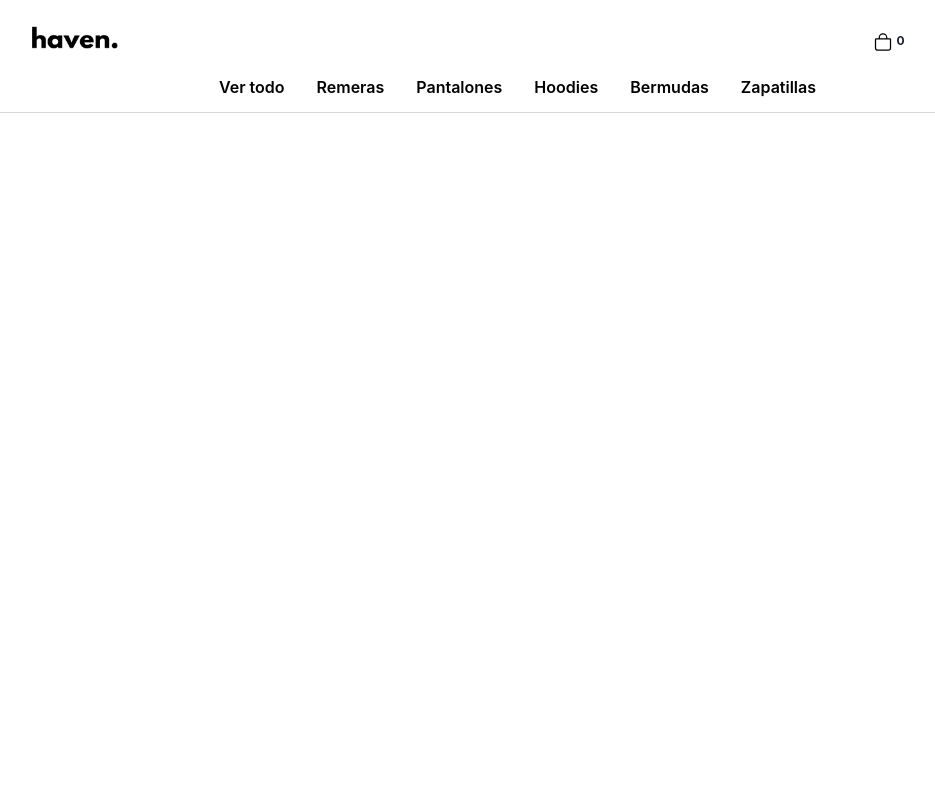
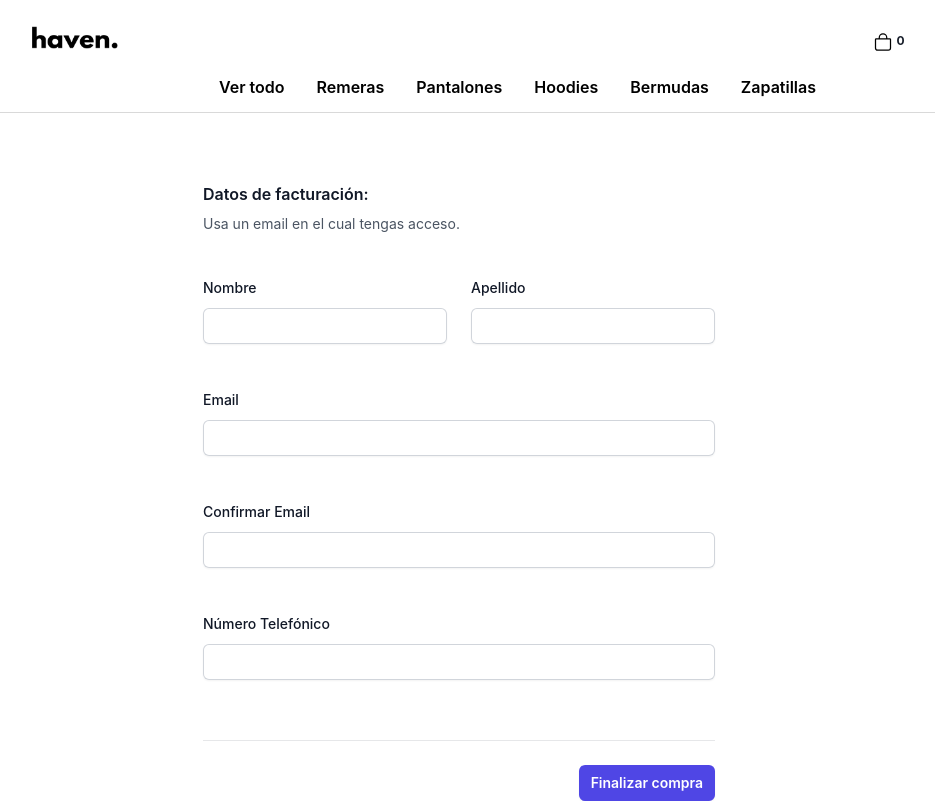
Before and after one commit to juanisuarez28/CreaTuLandingSuarez, a React (Vite) app: page /checkout in a window 1280 px wide. Shown: the whole page, without its empty margins (181-1116 px from the left). Built offline with nearby package versions, Linux system fonts and the light colour scheme.

Commit message:
formulario de compra listo

```diff
--- a/package.json
+++ b/package.json
@@ -24,7 +24,8 @@
     "react-router-dom": "^6.24.0",
     "react-spinners": "^0.14.1",
     "react-toastify": "^10.0.5",
-    "styled-components": "^6.1.11"
+    "styled-components": "^6.1.11",
+    "sweetalert2": "^11.12.2"
   },
   "devDependencies": {
     "@types/react": "^18.2.66",
--- a/src/components/Checkout/Checkout.jsx
+++ b/src/components/Checkout/Checkout.jsx
@@ -1,18 +1,262 @@
-import { Box } from "@chakra-ui/react";
-import React, { useState } from "react";
-import { CheckIcon } from '@heroicons/react/20/solid'
+import { Box, Flex, FormControl } from "@chakra-ui/react";
+import React, { useContext, useState } from "react";
+import { CheckIcon } from "@heroicons/react/20/solid";
+import Context from "../../context/CartContext";
+import { addDoc, collection, Timestamp } from "firebase/firestore";
+import { db } from "../../config/Firebase";
+import Swal from "sweetalert2";
 
 const Checkout = () => {
+  const { cart, getTotalPrice } = useContext(Context);
+
+  const [error, setError] = useState({});
+
   const [user, setUser] = useState({
     name: "",
+    lastname: "",
     email: "",
     repeatedEmail: "",
     phone: "",
   });
 
+  function redirectToHome() {
+    function redirect() {
+      window.location.href = "/";
+    }
+
+    // Establece un temporizador para ejecutar la función redirect después de 2000 milisegundos (2 segundos)
+    setTimeout(redirect, 3800);
+  }
+
+  const updateUser = (event) => {
+    setUser((user) => ({
+      ...user,
+      [event.target.name]: event.target.value,
+    }));
+  };
+
+  const getOrder = async () => {
+    if (!validateForm()) {
+      return;
+    }
+
+    if (cart.length === 0) {
+      Swal.fire({
+        icon: "error",
+        title: "Oops...",
+        text: "Parece que no agregaste ningun elemento al carrito aún",
+        footer: "<p> Vuelve a la tienda y agrega un producto!</p>",
+      });
+      return;
+    }
+
+    const ordersCollection = collection(db, "orders"); //describo la coleccion
+
+    try {
+      const order = {
+        //creo la orden con los datos necesarios
+        buyer: user,
+        cart: cart,
+        total: getTotalPrice(),
+        fechadecompra: Timestamp.now(),
+      };
+
+      const orderRef = await addDoc(ordersCollection, order); //la envio a firebase
+
+      let timerInterval;
+      Swal.fire({
+        title: "Muchas gracias por tu compra! ",
+        html: "Redireccionando al inicio...",
+        icon:"success",
+        timer: 3500,
+        timerProgressBar: true,
+        didOpen: () => {
+          Swal.showLoading();
+          const timer = Swal.getPopup().querySelector("b");
+          timerInterval = setInterval(() => {
+            timer.textContent = `${Swal.getTimerLeft()}`;
+          }, 100);
+        },
+        willClose: () => {
+          clearInterval(timerInterval);
+        },
+      }).then((result) => {
+        /* Read more about handling dismissals below */
+        if (result.dismiss === Swal.DismissReason.timer) {
+          console.log("I was closed by the timer");
+        }
+      });
+
+      redirectToHome();
+    } catch (error) {
+      console.log(error);
+    }
+  };
+
+  const validateForm = () => {
+    const errors = {};
+    if (!user.name || !user.lastname) {
+      errors.name = "Tenés que agregar un nombre/apellido.";
+    } else if (
+      user.name.length < 3 ||
+      (user.name.length > 15 && user.lastname.length < 3) ||
+      user.lastname.length > 15
+    ) {
+      errors.name =
+        "Tenes que agregar un nombre/apellido mayor que 3 caracteres y menor a 15.";
+    }
+
+    if (!user.email) {
+      errors.email = "Tenés que ingresar un email.";
+    } else if (!/\S+@\S+\.\S+/.test(user.email)) {
+      errors.email = "Tenés que ingresar un email válido.";
+    }
+
+    if (user.repeatedEmail != user.email) {
+      errors.repeatedEmail = "Los emails no coinciden";
+    } else if (!/\S+@\S+\.\S+/.test(user.email)) {
+      errors.repeatedEmail = "Tenés que ingresar un email válido.";
+    }
+
+    if (!user.phone) {
+      errors.phone = "Tenés que ingresar un número de teléfono.";
+    } else if (!user.phone.length >= 8) {
+      errors.phone = "Tenes que ingresar un número de teléfono válido.";
+    }
+
+    setError(errors);
+    return Object.keys(errors).length === 0;
+  };
+
   return (
-    <Box pt={"180px"}>
+    <Box width={"100%"} justifyContent={"center"}>
+      <Flex
+        w={"100%"}
+        pt={"180px"}
+        justify={"center"}
+        align={"center"}
+        direction={"column"}
+      >
+        <FormControl w={"40%"}>
+          <div className="border-b border-gray-900/10 pb-12">
+            <h2 className="text-base font-semibold leading-7 text-gray-900">
+              Datos de facturación:
+            </h2>
+            <p className="mt-1 text-sm leading-6 text-gray-600">
+              Usa un email en el cual tengas acceso.
+            </p>
 
+            <div className="mt-10 grid grid-cols-1 gap-x-6 gap-y-8 sm:grid-cols-6">
+              <div className="sm:col-span-3">
+                <label
+                  htmlFor="name"
+                  className="block text-sm font-medium leading-6 text-gray-900"
+                >
+                  Nombre
+                </label>
+                <div className="mt-2">
+                  <input
+                    name="name"
+                    type="text"
+                    autoComplete="given-name"
+                    onChange={updateUser}
+                    className="block w-full rounded-md border-0 py-1.5 text-gray-900 shadow-sm ring-1 ring-inset ring-gray-300 placeholder:text-gray-400 focus:ring-2 focus:ring-inset focus:ring-indigo-600 sm:text-sm sm:leading-6"
+                  />
+                </div>
+                <p className="mt-3 text-sm leading-6 text-red-600">
+                  {error.name}
+                </p>
+              </div>
+              <div className="sm:col-span-3">
+                <label
+                  htmlFor="lastname"
+                  className="block text-sm font-medium leading-6 text-gray-900"
+                >
+                  Apellido
+                </label>
+                <div className="mt-2">
+                  <input
+                    name="lastname"
+                    type="text"
+                    autoComplete="family-name"
+                    onChange={updateUser}
+                    className="block w-full rounded-md border-0 py-1.5 text-gray-900 shadow-sm ring-1 ring-inset ring-gray-300 placeholder:text-gray-400 focus:ring-2 focus:ring-inset focus:ring-indigo-600 sm:text-sm sm:leading-6"
+                  />
+                </div>
+              </div>
+
+              <div className="col-span-full">
+                <label
+                  htmlFor="email"
+                  className="block text-sm font-medium leading-6 text-gray-900"
+                >
+                  Email
+                </label>
+                <div className="mt-2">
+                  <input
+                    name="email"
+                    type="email"
+                    autoComplete="email"
+                    onChange={updateUser}
+                    className="block w-full rounded-md border-0 py-1.5 text-gray-900 shadow-sm ring-1 ring-inset ring-gray-300 placeholder:text-gray-400 focus:ring-2 focus:ring-inset focus:ring-indigo-600 sm:text-sm sm:leading-6"
+                  />
+                </div>
+                <p className="mt-3 text-sm leading-6 text-red-600">
+                  {error.email}
+                </p>
+              </div>
+
+              <div className="col-span-full">
+                <label
+                  htmlFor="repeatedEmail"
+                  className="block text-sm font-medium leading-6 text-gray-900"
+                >
+                  Confirmar Email
+                </label>
+                <div className="mt-2">
+                  <input
+                    name="repeatedEmail"
+                    type="email"
+                    onChange={updateUser}
+                    className="block w-full rounded-md border-0 py-1.5 text-gray-900 shadow-sm ring-1 ring-inset ring-gray-300 placeholder:text-gray-400 focus:ring-2 focus:ring-inset focus:ring-indigo-600 sm:text-sm sm:leading-6"
+                  />
+                </div>
+                <p className="mt-3 text-sm leading-6 text-red-600">
+                  {error.repeatedEmail}
+                </p>
+              </div>
+
+              <div className="col-span-full">
+                <label
+                  htmlFor="street-address"
+                  className="block text-sm font-medium leading-6 text-gray-900"
+                >
+                  Número Telefónico
+                </label>
+                <div className="mt-2">
+                  <input
+                    name="phone"
+                    type="text"
+                    onChange={updateUser}
+                    className="block w-full rounded-md border-0 py-1.5 text-gray-900 shadow-sm ring-1 ring-inset ring-gray-300 placeholder:text-gray-400 focus:ring-2 focus:ring-inset focus:ring-indigo-600 sm:text-sm sm:leading-6"
+                  />
+                </div>
+                <p className="mt-3 text-sm leading-6 text-red-600">
+                  {error.phone}
+                </p>
+              </div>
+            </div>
+          </div>
+          <div className="mt-6 flex items-end justify-end gap-x-6">
+            <button
+              onClick={getOrder}
+              className="rounded-md bg-indigo-600 px-3 py-2 text-sm font-semibold text-white shadow-sm hover:bg-indigo-500 focus-visible:outline focus-visible:outline-2 focus-visible:outline-offset-2 focus-visible:outline-indigo-600"
+            >
+              Finalizar compra
+            </button>
+          </div>
+        </FormControl>
+      </Flex>
     </Box>
   );
 };
```
Also changed, not shown: 1 other file (tests, documents, lock files or other folders).
